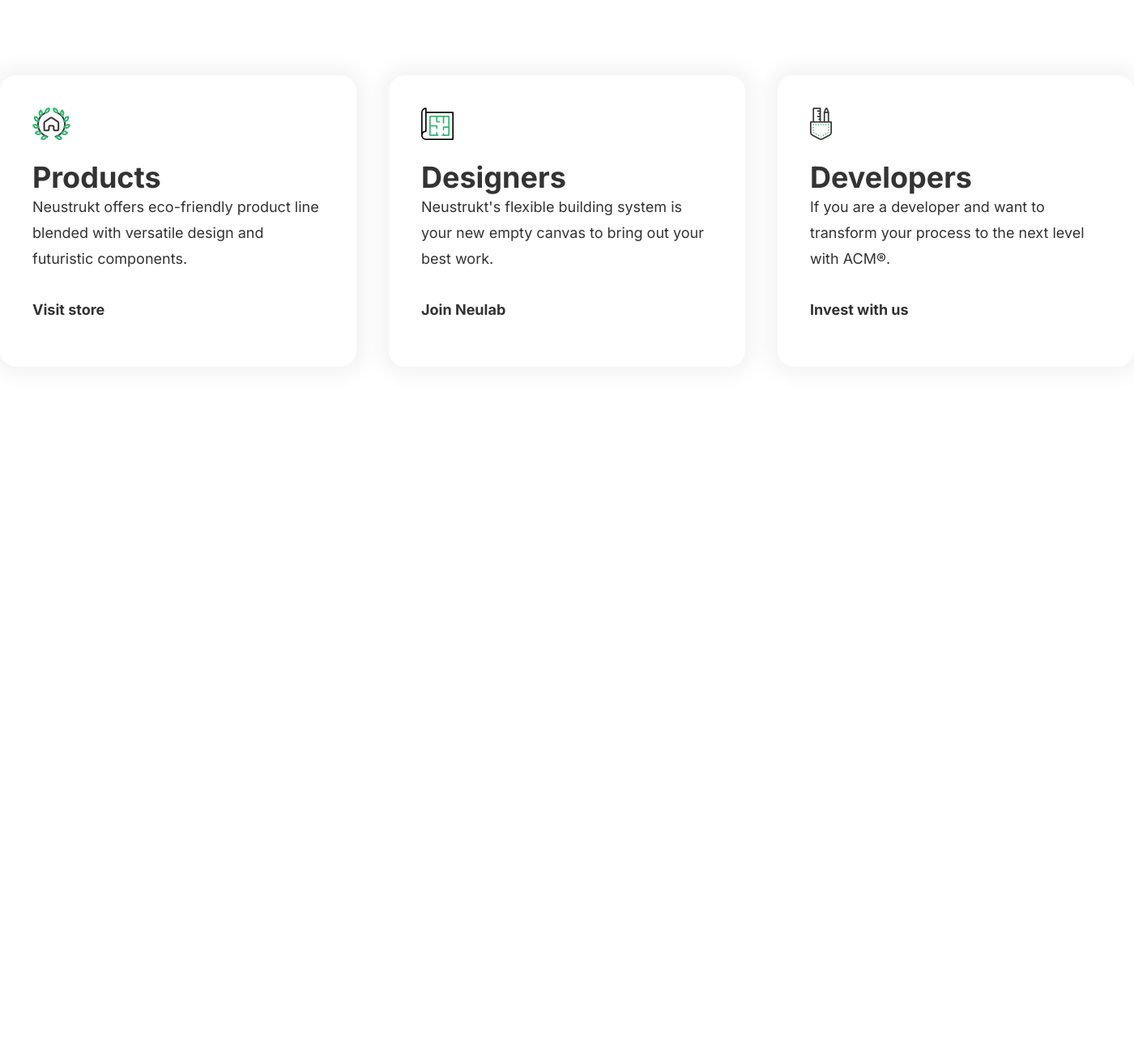
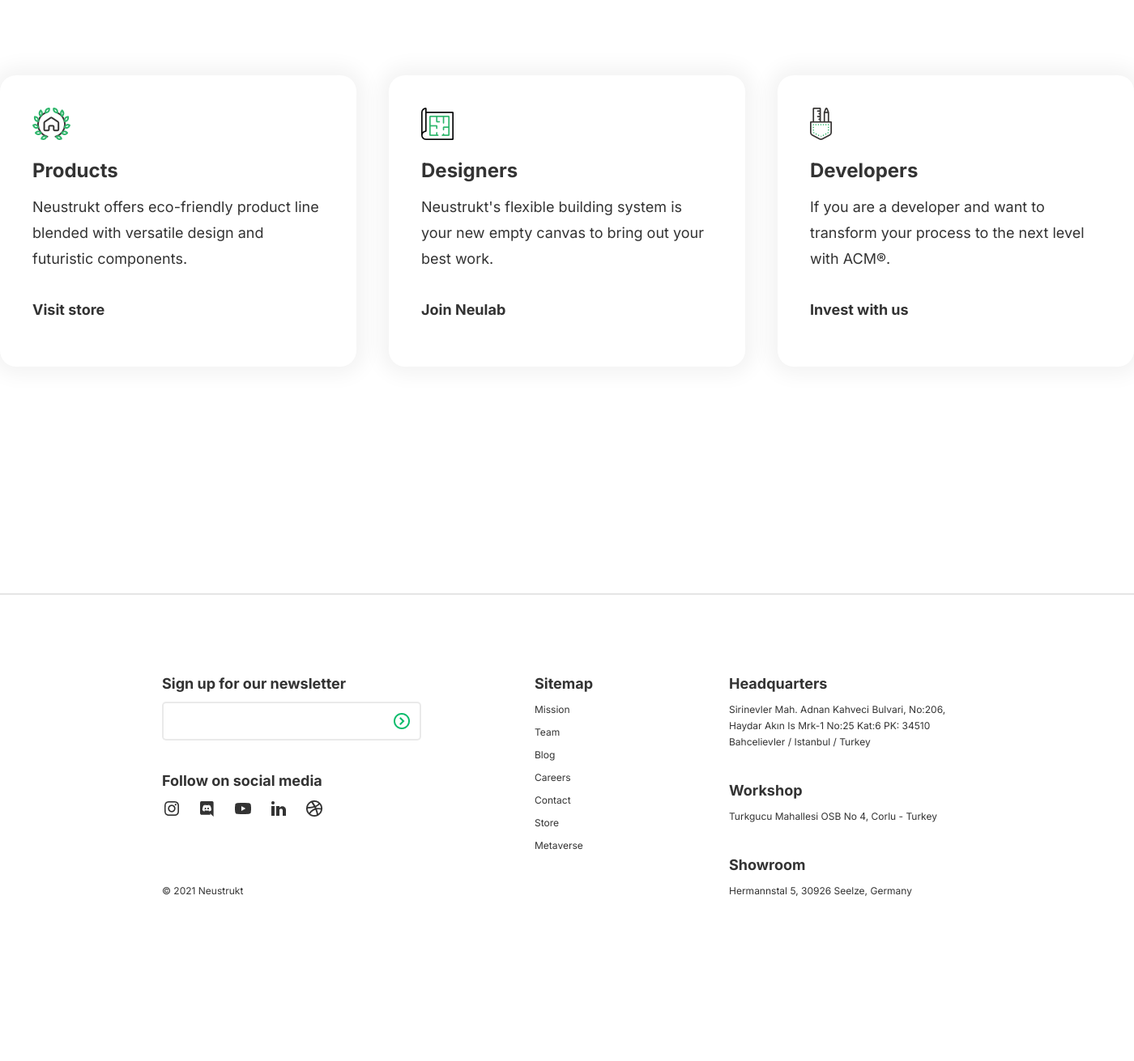
Before and after one commit to batudal/neustrukt, a Flask app: page / in a window 1400 px wide. Shown: the part 3327-4638 px from the top of the page at 81% size. Before the commit the page ends 3717 px from the top, so only its background shows below. Run offline with Flask 2, Linux system fonts and the light colour scheme; some libraries are stand-ins or nearby versions.

Commit message:
footer almost repsonsive

```diff
--- a/static/css/main.css
+++ b/static/css/main.css
@@ -2,6 +2,7 @@
   --main-color: #0BBC6C;
   --main-dark: #132817;
   --black: #333333;
+  --gray: #E5E5E5;
   --light-gray: #f8f8f8;
   --white: #ffffff;
 }
@@ -83,7 +84,7 @@ p2{
 
 p3{
   font-size: 12px;
-  line-height: 20;
+  line-height: 20px;
   font-weight: 400;
 }
 
@@ -148,6 +149,78 @@ textarea{
   resize: none;
 }
 
+.divider{
+  max-width: 1400px;
+  height: 2px;
+  margin: auto;
+  margin-top: 160px;
+  background-color: var(--gray);
+}
+
+#footer-container-wrapper{
+  width: 100%;
+  height: 476px;
+  padding-top: 100px;
+}
+
+#footer-container{
+  max-width: 1000px;
+  height: 276px;
+  margin: auto;
+  display: flex;
+  flex-wrap: wrap;
+  flex-direction: row;
+  justify-content: space-between;
+}
+
+#footer-left{
+  max-width: 320px;
+  display: flex;
+  flex-direction: column;
+}
+
+#footer-input{
+  position: relative;
+  margin-top: 12px;
+}
+
+#footer-input > input{
+  width:320px;
+}
+
+#footer-input > img{
+  position: absolute;
+  top: 12px;
+  right: 12px;
+}
+
+#footer-social-title{
+  margin-top: 40px;
+}
+
+#footer-social-icons{
+  display:flex;
+  max-width: 200px;
+  flex-direction: row;
+  justify-content: space-between;
+  margin-top: 12px;
+}
+
+#footer-copyright{
+  margin-top: 80px;
+}
+
+#footer-center{
+  width: 100px;
+  display: flex;
+  flex-direction: column;
+}
+
+#footer-right{
+  width: 300px;
+  display: flex;
+  flex-direction: column;
+}
 
 .contact-section{
   width: 100%;
@@ -158,8 +231,6 @@ textarea{
   align-items: center;
   justify-content: center;
 }
-
-
 
 .is-black{
   color:var(--main-dark)
@@ -211,8 +282,6 @@ textarea{
   width: 380px;
   height: 273px;
 }
-
-
 
 .contact-section-h5-container{
   grid-row: 2;
@@ -643,7 +712,7 @@ button {
 
 #team-container > p2{
   margin: auto;
-  max-width: 300px;
+  max-width: 360px;
 }
 
 .card-container-wrapper{
@@ -665,7 +734,8 @@ button {
   width: 250px;
   background-color: #ffffff;
   margin: 0px;
-  margin-top: 10px;
+  margin-top: 30px;
+  margin-bottom: 30px;
   flex-shrink: 1;
   display: grid;
   grid-template-rows: 200px 40px 32px 8px 20px;
--- a/templates/index.html
+++ b/templates/index.html
@@ -86,7 +86,7 @@
     <div id="category-cards-container">
       <div class="category-card" id="category-card-1">
         <div id="card-img-container-1"><img src="{{ url_for('static', filename='img/category_1.png') }}"></div>
-        <div id="card-headline-container-1"><h2>Products</h2></div>
+        <div id="card-headline-container-1"><h3>Products</h3></div>
         <div id="card-paragraph-container-1">
           <p2>Neustrukt offers eco-friendly product line blended with versatile design and futuristic components.</p2>
         </div>
@@ -94,7 +94,7 @@
       </div>
       <div class="category-card" id="category-card-2">
         <div id="card-img-container-2"><img src="{{ url_for('static', filename='img/category_2.png') }}"></div>
-        <div id="card-headline-container-2"><h2>Designers</h2></div>
+        <div id="card-headline-container-2"><h3>Designers</h3></div>
         <div id="card-paragraph-container-2">
           <p2>Neustrukt's flexible building system is your new empty canvas to bring out your best work.</p2>
         </div>
@@ -102,7 +102,7 @@
       </div>
       <div class="category-card" id="category-card-3">
         <div id="card-img-container-3"><img src="{{ url_for('static', filename='img/category_3.png') }}"></div>
-        <div id="card-headline-container-3"><h2>Developers</h2></div>
+        <div id="card-headline-container-3"><h3>Developers</h3></div>
         <div id="card-paragraph-container-3">
           <p2>If you are a developer and want to transform your process to the next level with <a href="acm.html">ACM®.</a></p2>
         </div>
--- a/templates/layout.html
+++ b/templates/layout.html
@@ -148,7 +148,45 @@
   </script>
   <script src="https://www.google-analytics.com/analytics.js" async></script> -->
 
-
+  <div class="divider"></div>
+  <div id="footer-container-wrapper">
+    <div id="footer-container">
+      <div id="footer-left">
+        <h4>Sign up for our newsletter</h4>
+        <div id="footer-input">
+          <input type="email">
+          <img src="{{ url_for('static', filename='img/icons/circle_chevron_right.png') }}">
+        </div>
+        <h4 id="footer-social-title">Follow on social media</h4>
+        <div id="footer-social-icons">
+          <img src="{{ url_for('static', filename='img/icons/instagram.png') }}">
+          <img src="{{ url_for('static', filename='img/icons/discord.png') }}">
+          <img src="{{ url_for('static', filename='img/icons/youtube.png') }}">
+          <img src="{{ url_for('static', filename='img/icons/linkedin.png') }}">
+          <img src="{{ url_for('static', filename='img/icons/dribbble.png') }}">
+        </div>
+        <p3 id="footer-copyright">© 2021 Neustrukt</p3>
+      </div>
+      <div id="footer-center">
+        <h4>Sitemap</h4>
+        <p3 style="margin-top: 12px;">Mission</p3>
+        <p3 style="margin-top: 8px;">Team</p3>
+        <p3 style="margin-top: 8px;">Blog</p3>
+        <p3 style="margin-top: 8px;">Careers</p3>
+        <p3 style="margin-top: 8px;">Contact</p3>
+        <p3 style="margin-top: 8px;">Store</p3>
+        <p3 style="margin-top: 8px;">Metaverse</p3>
+      </div>
+      <div id="footer-right">
+        <h4>Headquarters</h4>
+        <p3 style="margin-top: 12px;">Sirinevler Mah. Adnan Kahveci Bulvari, No:206, Haydar Akın Is Mrk-1 No:25 Kat:6 PK: 34510 Bahcelievler / Istanbul / Turkey</p3>
+        <h4 style="margin-top: 40px;">Workshop</h4>
+        <p3 style="margin-top: 12px;">Turkgucu Mahallesi OSB No 4, Corlu - Turkey</p3>
+        <h4 style="margin-top: 40px;">Showroom</h4>
+        <p3 style="margin-top: 12px;">Hermannstal 5, 30926 Seelze, Germany</p3>
+      </div>
+    </div>
+  </div>
 
 </body>
 
```
Also changed, not shown: static/img/icons/circle_chevron_right.png (added), static/img/icons/discord.png (added), static/img/icons/dribbble.png (added), static/img/icons/instagram.png (added), static/img/icons/linkedin.png (added), static/img/icons/youtube.png (added).
